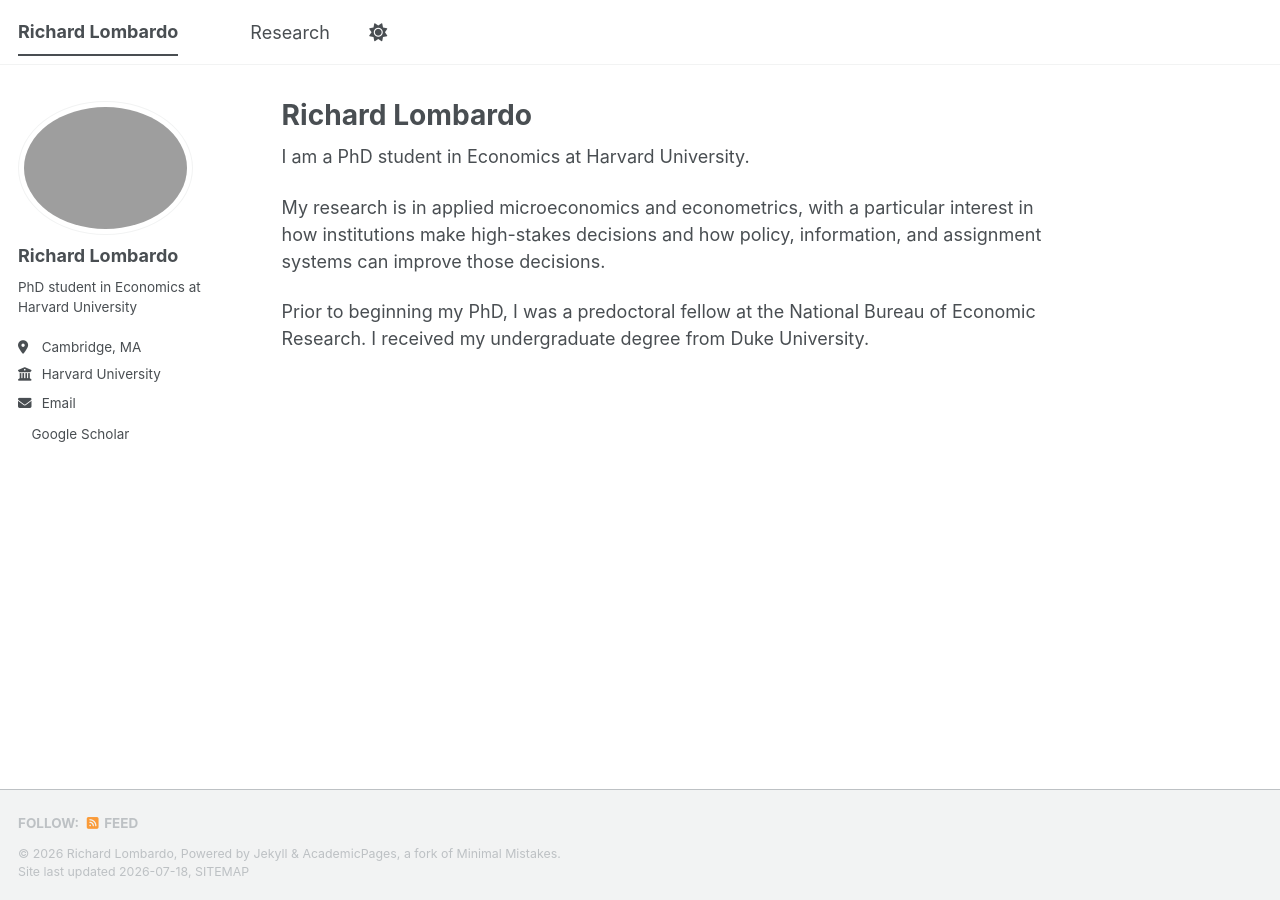
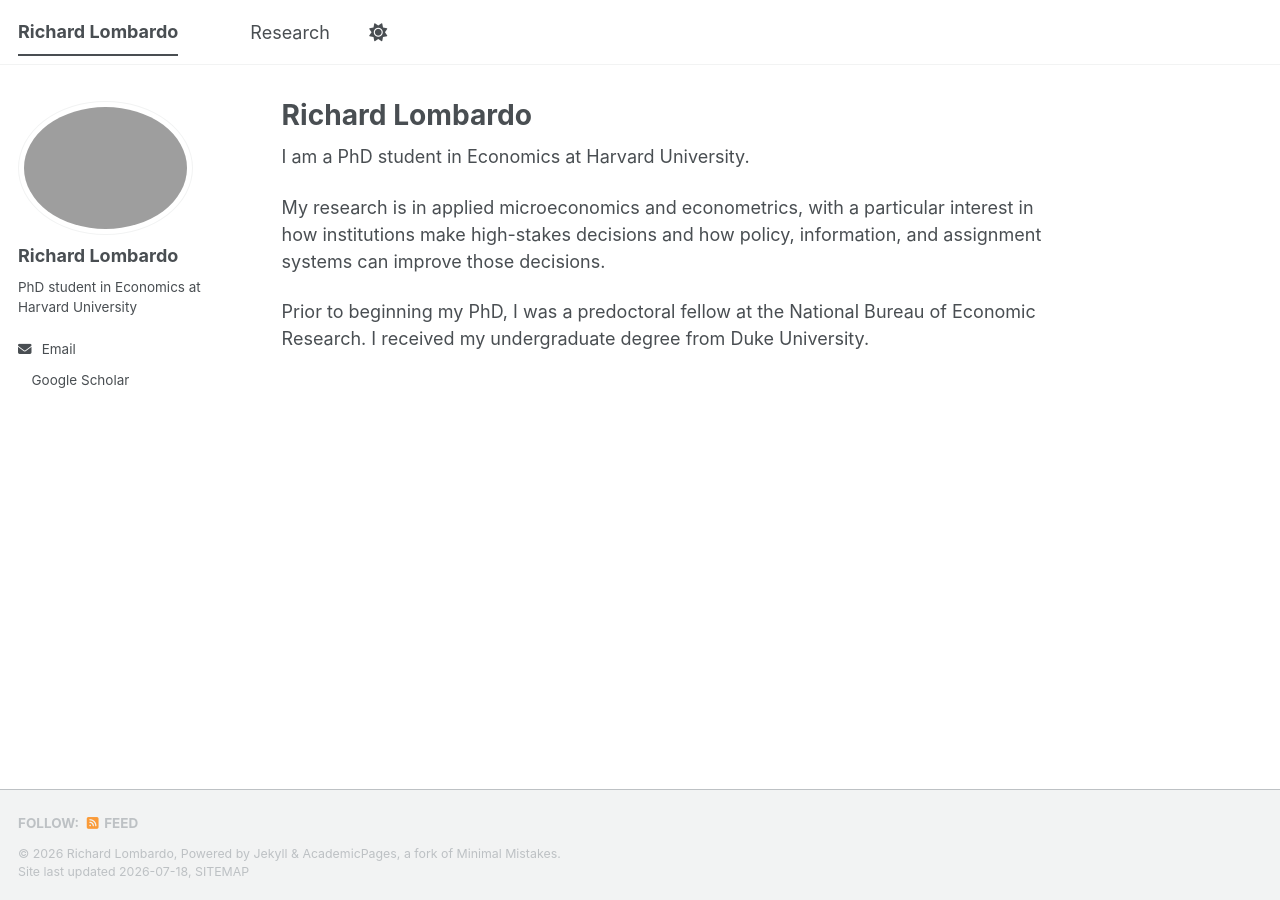
Before and after one commit to richardlombardo/richardlombardo.github.io, a Jekyll site: the page built from _pages/about.md, in a window 1280 px wide. Built offline with Jekyll 4.4.1, drawn with Linux system fonts in a browser that asks for light colours; a style sheet for code colours, icons or effects is not loaded.

Commit message:
Remove location and employer from _config.yml
Removed location and employer fields from config.

```diff
--- a/_config.yml
+++ b/_config.yml
@@ -26,8 +26,8 @@ author:
   name             : "Richard Lombardo"
   pronouns         :
   bio              : "PhD student in Economics at Harvard University"
-  location         : "Cambridge, MA"
-  employer         : "Harvard University"
+  location         :
+  employer         :
   uri              : # URL
   email            : "richardlombardo@fas.harvard.edu"
 
```
